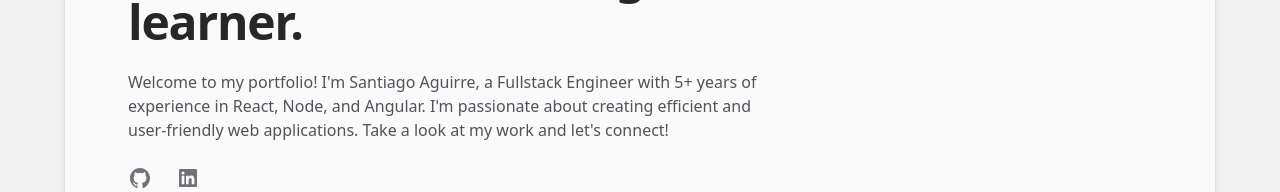
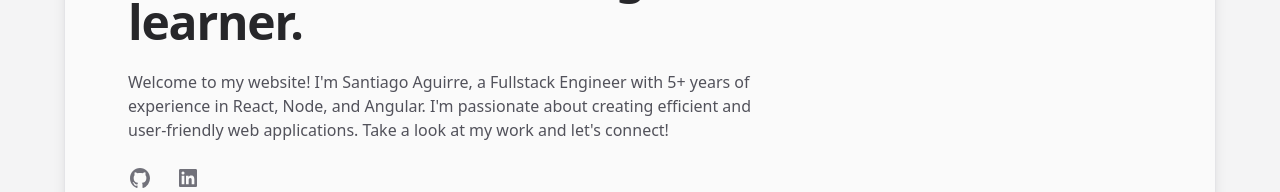
Before and after one commit to saguirre/portfolio, a Next.js app in the folder web/: page / in a window 1280 px wide. Shown: the part 256-448 px from the top of the page. Built offline with nearby package versions, Linux system fonts and the light colour scheme.

Commit message:
Update index.tsx

```diff
--- a/web/pages/index.tsx
+++ b/web/pages/index.tsx
@@ -20,7 +20,7 @@ const Home: NextPage = () => {
             Fullstack Engineer, freelancer and lifelong learner.
           </h1>
           <p className="mt-6 paragraph">
-            Welcome to my portfolio! I'm Santiago Aguirre, a Fullstack Engineer with 5+ years of experience in React,
+            Welcome to my website! I'm Santiago Aguirre, a Fullstack Engineer with 5+ years of experience in React,
             Node, and Angular. I'm passionate about creating efficient and user-friendly web applications. Take a look
             at my work and let's connect!
           </p>
```
